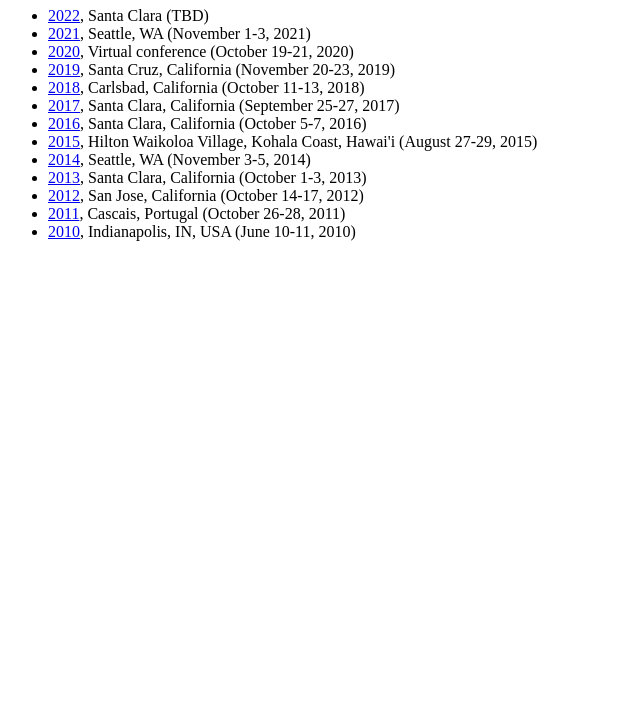
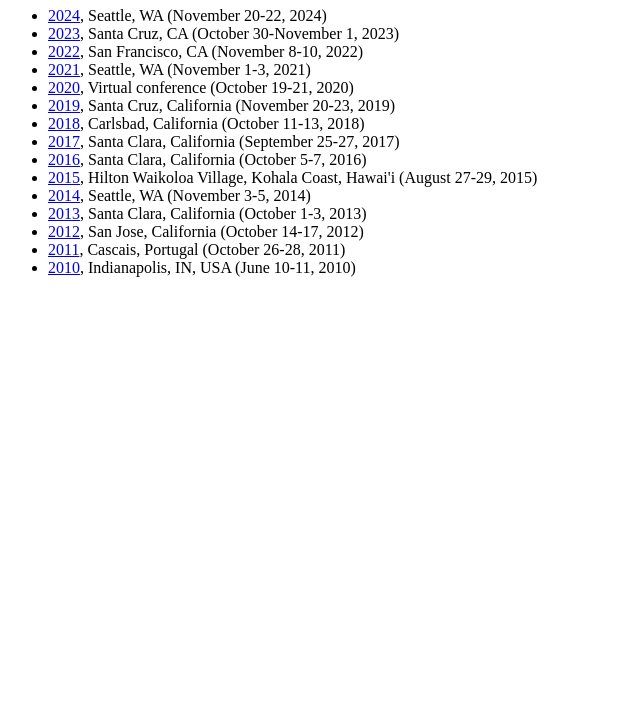
Before and after one commit to acmsocc/acmsocc.github.io, a plain HTML site: page index.html in a window 1280 px wide. Shown: the part 73-800 px from the top of the page, without its empty margins (0-640 px from the left). Drawn offline with Linux system fonts and the light colour scheme.

Commit message:
Update 2024, added auto-redirect.

```diff
--- a/index.html
+++ b/index.html
@@ -3,11 +3,14 @@
 <head>
   <title>ACM Symposium on Cloud Computing (SoCC)</title>
   <meta name="Description" content="The top-level web site for all ACM SoCC conferences.">
+  <meta http-equiv="refresh" content="10; url=http://acmsocc.github.io/2024/" />
 </head>
 <body>
 <h1>Conference archive</h1>
 <ul>
-  <li><a href="http://acmsocc.github.io/2022/">2022</a>, Santa Clara (TBD)
+  <li><a href="http://acmsocc.github.io/2024/">2024</a>, Seattle, WA (November 20-22, 2024)
+  <li><a href="http://acmsocc.github.io/2023/">2023</a>, Santa Cruz, CA (October 30-November 1, 2023)
+  <li><a href="http://acmsocc.github.io/2022/">2022</a>, San Francisco, CA (November 8-10, 2022)
   <li><a href="http://acmsocc.github.io/2021/">2021</a>, Seattle, WA (November 1-3, 2021)
   <li><a href="http://acmsocc.github.io/2020/">2020</a>, Virtual conference (October 19-21, 2020)
   <li><a href="http://acmsocc.github.io/2019/">2019</a>, Santa Cruz, California (November 20-23, 2019)
```
